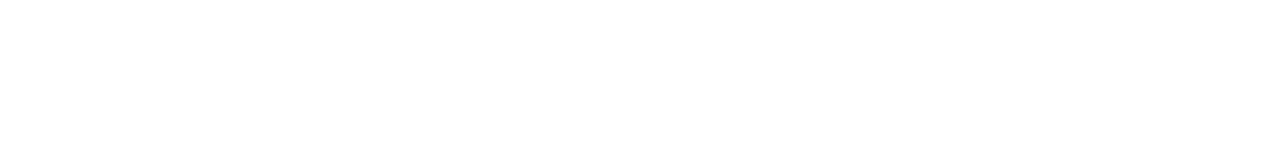
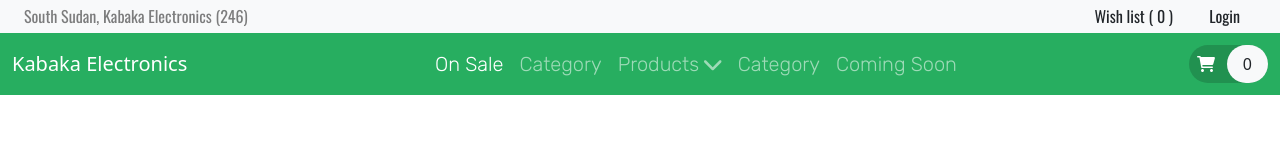
Before and after one commit to lailahgrant/ecommerce-website-php, a website: page index.html in a window 1280 px wide. Drawn offline with nearby package versions, Linux system fonts and the light colour scheme.

Commit message:
header section done

```diff
--- a/index.html
+++ b/index.html
@@ -14,7 +14,7 @@
     <link rel="stylesheet" href="https://cdnjs.cloudflare.com/ajax/libs/OwlCarousel2/2.3.4/assets/owl.theme.default.min.css" integrity="sha512-sMXtMNL1zRzolHYKEujM2AqCLUR9F2C4/05cdbxjjLSRvMQIciEPCQZo++nk7go3BtSuK9kfa/s+a4f4i5pLkw==" crossorigin="anonymous" referrerpolicy="no-referrer" />
 
     <!-- font awesome -->
-    <link rel="stylesheet" href="https://cdnjs.cloudflare.com/ajax/libs/font-awesome/6.0.0-beta3/css/fontawesome.min.css" integrity="sha512-r9kUVFtJ0e+8WIL8sjTUlHGbTLwlOClXhVqGgu4sb7ILdkBvM2uI+n/Fz3FN8u3VqJX7l9HLiXqXxkx2mZpkvQ==" crossorigin="anonymous" referrerpolicy="no-referrer" />
+    <script src="https://cdnjs.cloudflare.com/ajax/libs/font-awesome/6.0.0/js/all.min.js" integrity="sha512-yFjZbTYRCJodnuyGlsKamNE/LlEaEAxSUDe5+u61mV8zzqJVFOH7TnULE2/PP/l5vKWpUNnF4VGVkXh3MjgLsg==" crossorigin="anonymous" referrerpolicy="no-referrer"></script>
 
     <!-- Custom CSS files -->
     <link rel="stylesheet" href="style.css">
@@ -24,6 +24,42 @@
 
     <!-- start header -->
     <header id="header">
+        <div class="strip d-flex justify-content-between px-4 py-1 bg-light">
+            <p class="font-os font-size-16 text-black-50 m-0">South Sudan, Kabaka Electronics (246)</p>
+            <div class="font-raleway font-size-14">
+                <a href="#" class="px-3 font-os border-right border-left text-dark">Wish list ( 0 )</a>
+                <a href="#" class="px-3 font-os border-right text-dark">Login</a>
+            </div>
+        </div>
+
+        <!-- start primary navigation -->
+        <nav class="navbar navbar-expand-lg navbar-dark color-primary-bg">
+            <div class="container-fluid">
+                <a class="navbar-brand" href="#">Kabaka Electronics</a>
+                    <button class="navbar-toggler" type="button" data-bs-toggle="collapse" data-bs-target="#navbarNavAltMarkup" aria-controls="navbarNavAltMarkup" aria-expanded="false" aria-label="Toggle navigation">
+                        <span class="navbar-toggler-icon"></span>
+                    </button>
+                <div class="collapse navbar-collapse" id="navbarNavAltMarkup">
+                    <div class="navbar-nav m-auto font-rubik font-size-20">
+                        <a class="nav-link active" aria-current="page" href="#">On Sale</a>
+                        <a class="nav-link" href="#">Category</a>
+                        <a class="nav-link" href="#">Products <i class="fas fa-chevron-down"></i> </a>
+                        <a class="nav-link" href="#">Category</a>
+                        <a class="nav-link" href="#">Coming Soon</a>
+
+                    </div>
+                    <form action="#" class="font-size-14 fonnt-raleway">
+                        <a href="#" class="py-2 rounded-pill color-secondary-bg">
+                            <span class="font-size-16 px-2 text-white">
+                                <i class="fas fa-shopping-cart"></i>
+                            </span>
+                            <span class="px-3 py-2 rounded-pill text-dark bg-light">0</span>
+                        </a>
+                    </form>
+                </div>
+            </div>
+        </nav>
+        <!--end  primary navigation -->
 
     </header>
     <!-- end header -->
@@ -50,5 +86,8 @@
     <script src="https://cdn.jsdelivr.net/npm/@popperjs/core@2.10.2/dist/umd/popper.min.js" integrity="sha384-7+zCNj/IqJ95wo16oMtfsKbZ9ccEh31eOz1HGyDuCQ6wgnyJNSYdrPa03rtR1zdB" crossorigin="anonymous"></script>
     <script src="https://cdn.jsdelivr.net/npm/bootstrap@5.1.3/dist/js/bootstrap.min.js" integrity="sha384-QJHtvGhmr9XOIpI6YVutG+2QOK9T+ZnN4kzFN1RtK3zEFEIsxhlmWl5/YESvpZ13" crossorigin="anonymous"></script>
 
+    <!-- fontawesome js -->
+    <script src="https://cdnjs.cloudflare.com/ajax/libs/font-awesome/6.0.0/js/all.min.js" integrity="sha512-yFjZbTYRCJodnuyGlsKamNE/LlEaEAxSUDe5+u61mV8zzqJVFOH7TnULE2/PP/l5vKWpUNnF4VGVkXh3MjgLsg==" crossorigin="anonymous" referrerpolicy="no-referrer"></script>
+
 </body>
 </html>
--- /dev/null
+++ b/sass/include/color.scss
@@ -0,0 +1,17 @@
+/*Color Template*/
+
+.color-primary{
+    color: $color-primary;
+}
+
+.color-primary-bg{
+    background: $color-primary;
+}
+
+.color-secondary{
+    color: $color-secondary;
+}
+
+.color-secondary-bg{
+    background: $color-secondary;
+}
--- a/sass/include/global.scss
+++ b/sass/include/global.scss
@@ -3,3 +3,7 @@
     outline: none !important;
     box-shadow: none !important;
 }
+
+a{
+    text-decoration: none !important;
+}
--- a/sass/style.scss
+++ b/sass/style.scss
@@ -3,3 +3,4 @@
 @import './include/variables.scss';
 @import './include/global.scss';
 @import './include/typography.scss';
+@import './include/color.scss';
```
Also changed, not shown: style.css, 1 other file.
